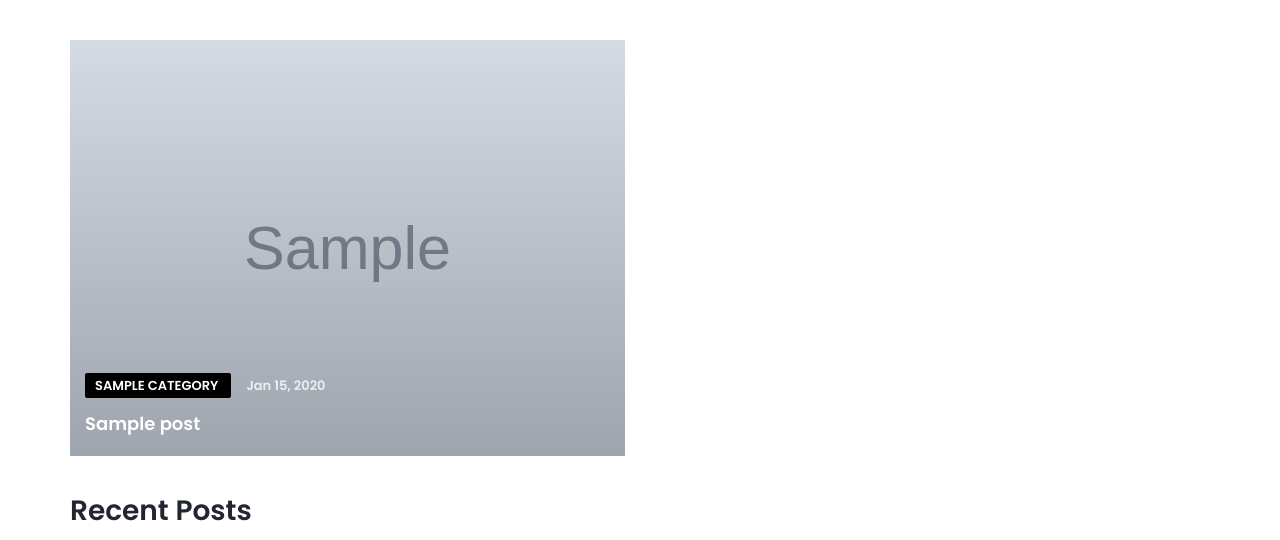
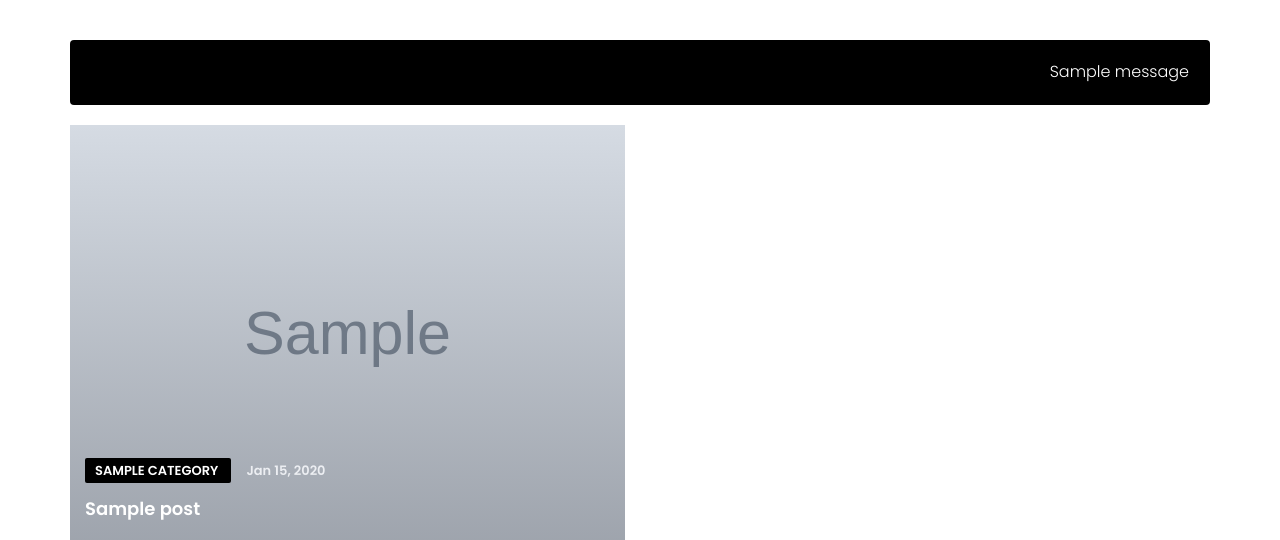
Before and after one commit to Pandaware-Tech/Dynamo-Blogger, a Django app: template dynamo_blogger/templates/blog/index.html in a window 1280 px wide. Shown: the part 70-610 px from the top of the page. Run offline with Django 4.2, Linux system fonts and the light colour scheme; tables that the repository leaves empty hold one stand-in row (values such as "Sample post"); the template is opened without the code that fills it: values that come from a table or form of the project are taken from there, most other values are stand-ins (such as "Sample title", 1, 10 or a date in 2020); grey boxes marked "Sample" are stand-in pictures; one stand-in notice (Sample message) is shown; some libraries are stand-ins or nearby versions.

Commit message:
Added message notifier

```diff
--- a/dynamo_blogger/templates/blog/index.html
+++ b/dynamo_blogger/templates/blog/index.html
@@ -10,6 +10,18 @@
 <div class="section">
 
 	<div class="container">
+
+		<!-- Messages -->
+		{% if messages %}
+		<ul class="messages mobile__messages">
+			{% for message in messages %}
+			<li {% if message.tags %} class="alert alert-dark" {% endif %}>
+				{{ message }}
+			</li>
+			{% endfor %}
+		</ul>
+		{% endif %}
+		<!-- Messages -->
 
 		<!-- Latest Updated Posts -->
 		<div class="row">
```
